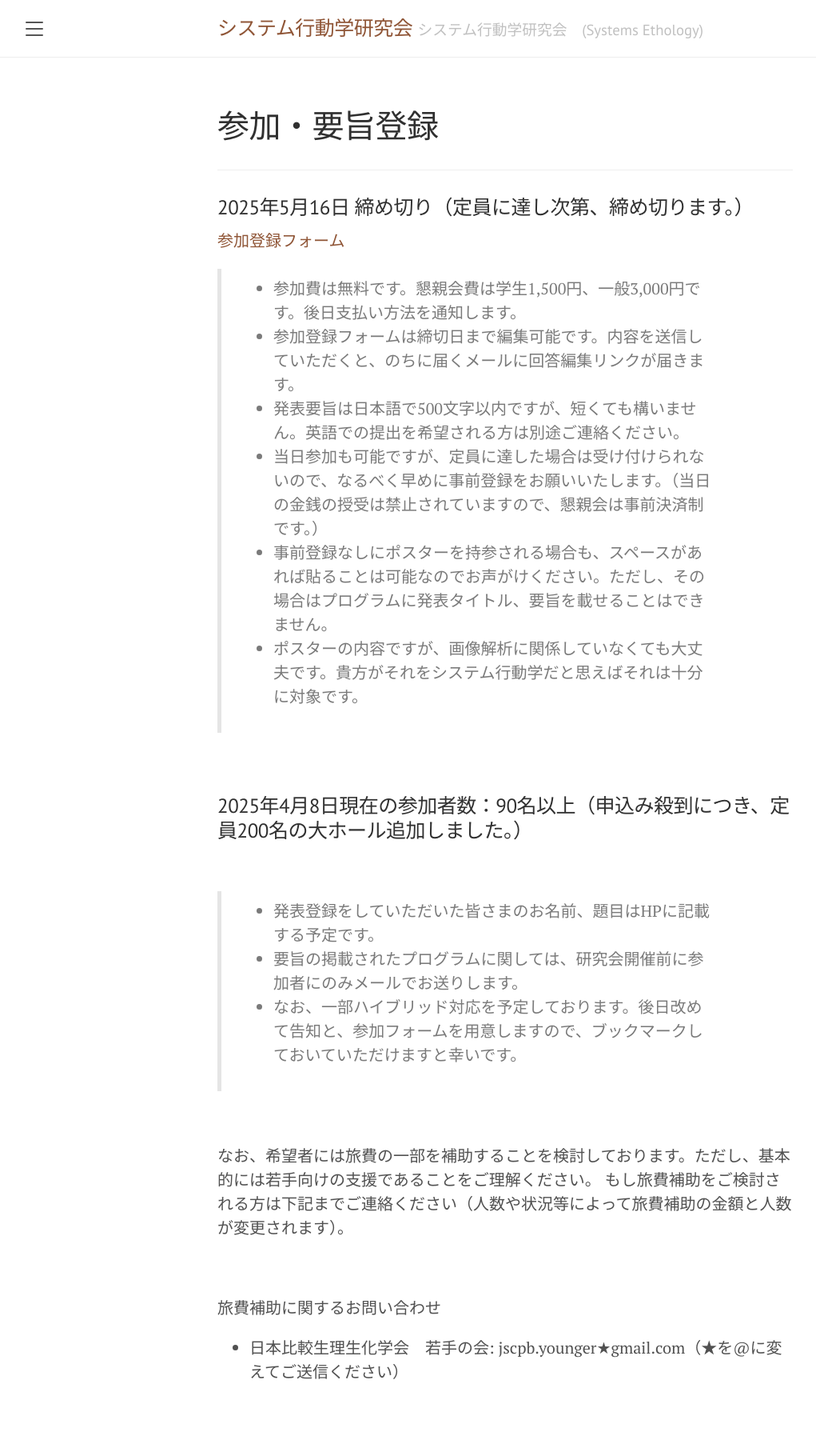
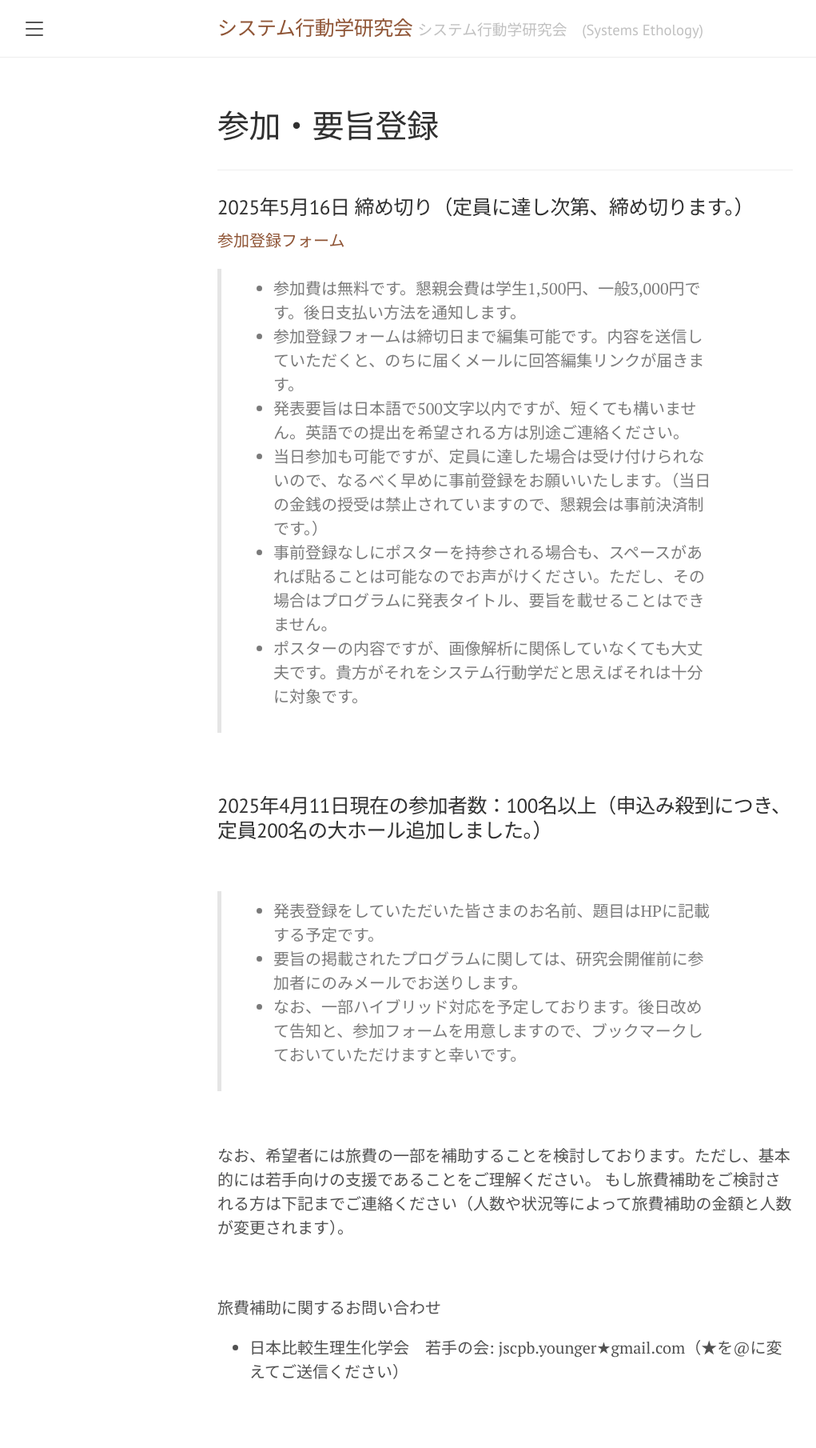
Before and after one commit to SystemsEthology/website, a Jekyll site: the page built from event_01/conference01_join.md, in a window 1280 px wide. Shown: the whole page at 80% size, without its empty margins (8-1029 px from the left). Built offline with Jekyll 4.4.1, drawn with Linux system fonts in a browser that asks for light colours.

Commit message:
Update conference01_join.md

```diff
--- a/event_01/conference01_join.md
+++ b/event_01/conference01_join.md
@@ -18,7 +18,7 @@ order: 4
 
 <br>
 
-### 2025年4月8日現在の参加者数：90名以上（申込み殺到につき、定員200名の大ホール追加しました。）
+### 2025年4月11日現在の参加者数：100名以上（申込み殺到につき、定員200名の大ホール追加しました。）
 
 <br>
 
```
